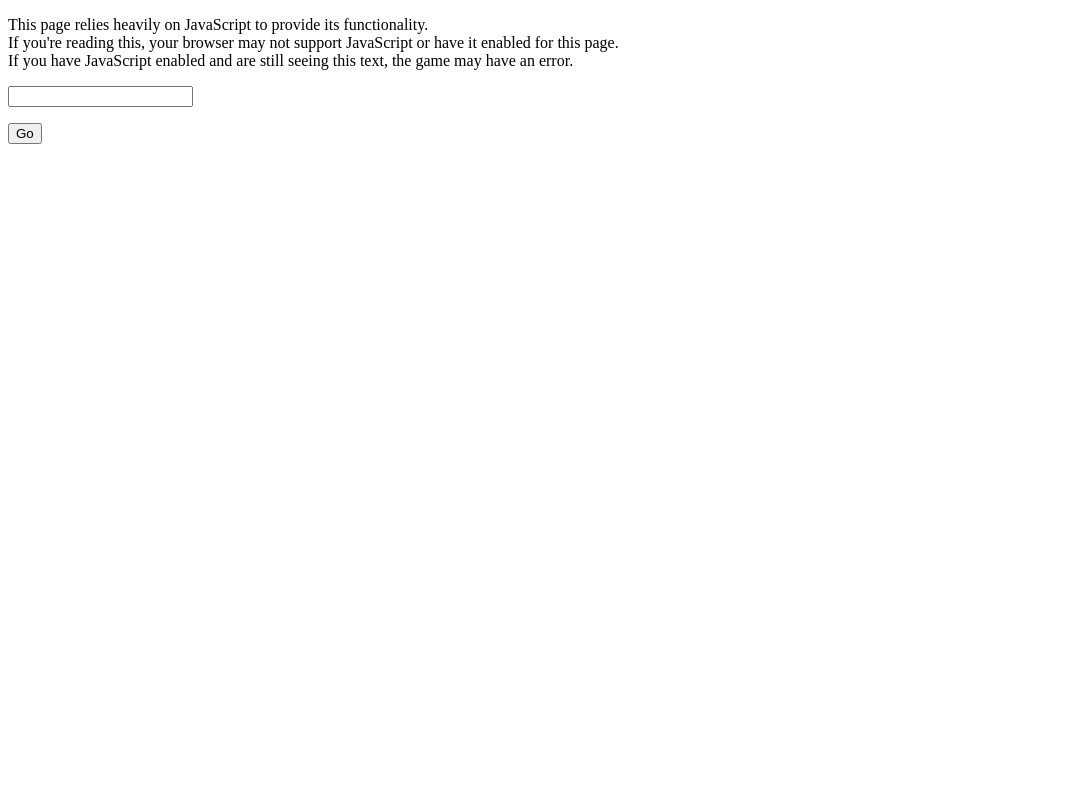
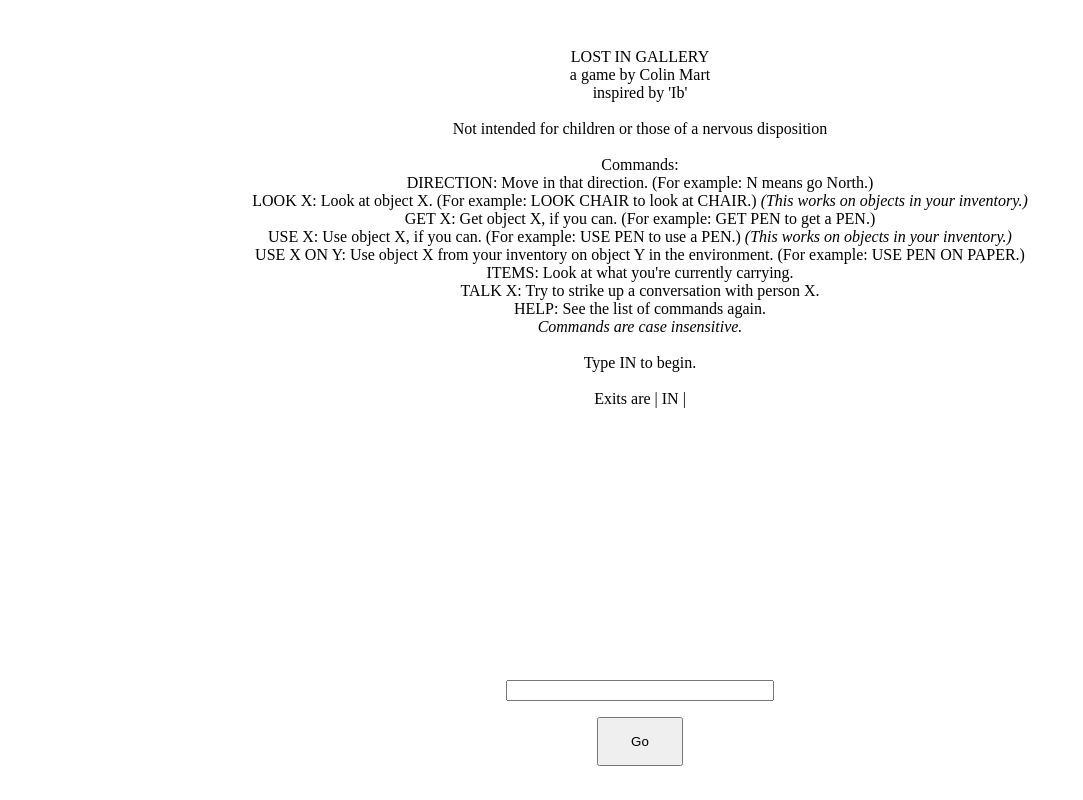
Before and after one commit to colinmart/lost-in-gallery, a plain HTML site: page index.html in a window 1280 px wide. Shown: the whole page, without its empty margins (0-1083 px from the left). Drawn offline with Linux system fonts and the light colour scheme; the site is published under a folder, as on GitHub Pages, so addresses that start at the root find nothing.

Commit message:
Testing out Github Pages behaviors.

```diff
--- a/index.html
+++ b/index.html
@@ -10,7 +10,7 @@
 
 	<title>lost in gallery</title>
 
-	<link rel="stylesheet" type="text/css" href="/resources/adventure.css">
+	<link rel="stylesheet" type="text/css" href="resources/adventure.css">
 
 </head>
 
@@ -38,7 +38,7 @@
 	<audio id="channelOne">
 	<audio id="channelTwo">
 
-	<script type="text/javascript" src="/resources/Adventurescript.js"></script>
+	<script type="text/javascript" src="resources/Adventurescript.js"></script>
 
 </body>
 
```
